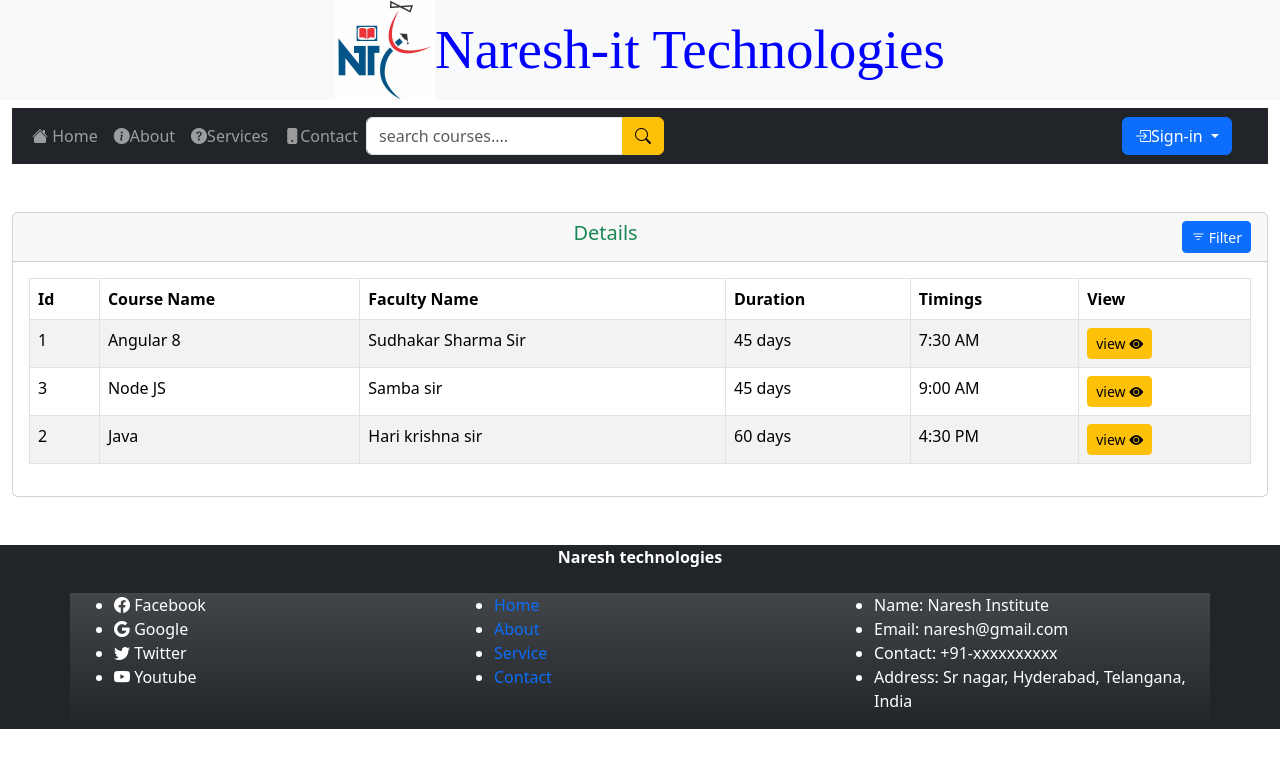
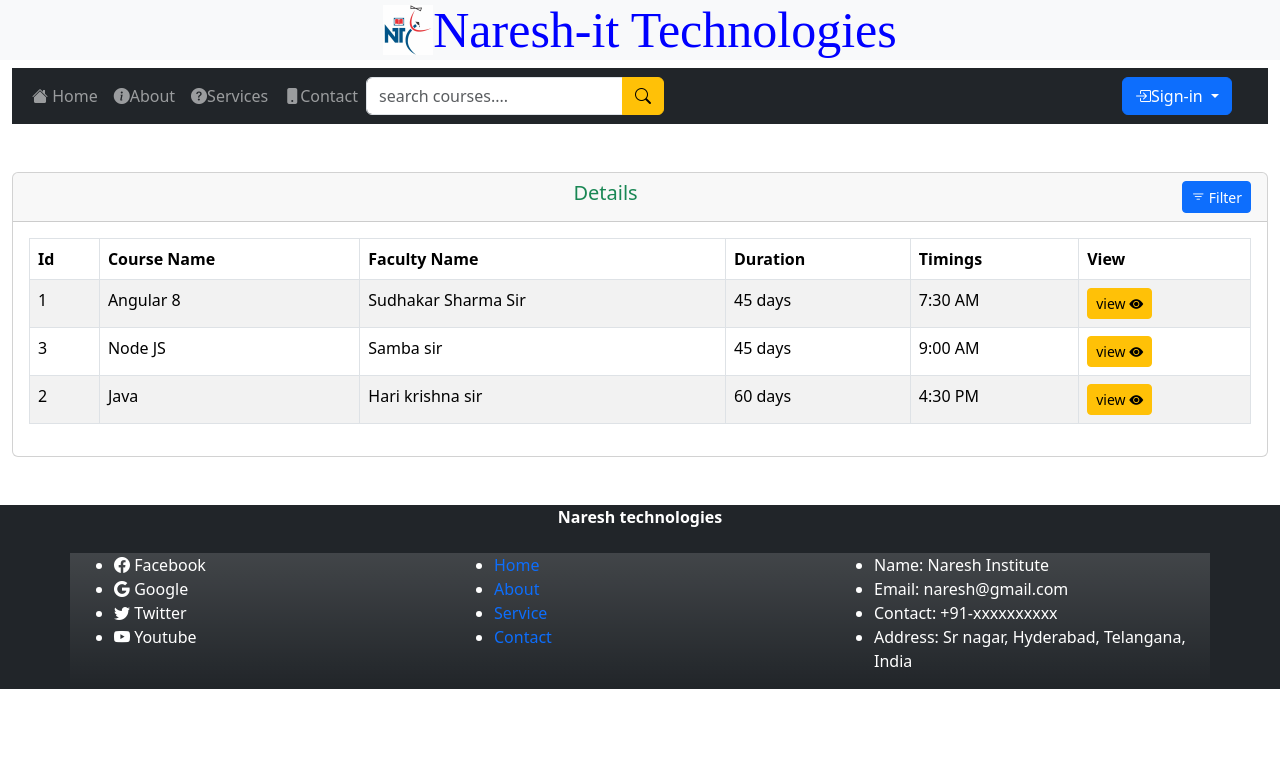
Before and after one commit to Ayushkumar0503/NareshIT_clone, a website: page about.html in a window 1280 px wide. Drawn offline with nearby package versions, Linux system fonts and the light colour scheme.

Commit message:
Update about.html

```diff
--- a/about.html
+++ b/about.html
@@ -14,7 +14,7 @@
     <style>
         .header h2{
             font-family:algerian;
-            font-size: 55px;
+            font-size: 50px;
             color: blue;
         }
         .footer{
@@ -30,7 +30,7 @@
     </head>
     <body>
         <div class="header">
-            <h2 class="d-flex justify-content-center align-items-center bg-light"><img src="./public/images/logo.jpg" height="100">Naresh-it Technologies</h2>
+            <h2 class="d-flex justify-content-center align-items-center bg-light"><img src="./public/images/logo.jpg" height="50">Naresh-it Technologies</h2>
             </div>
         <div class="container-fluid">
             <div class="navbar navbar-expand-lg  navbar-dark bg-dark ">
```
